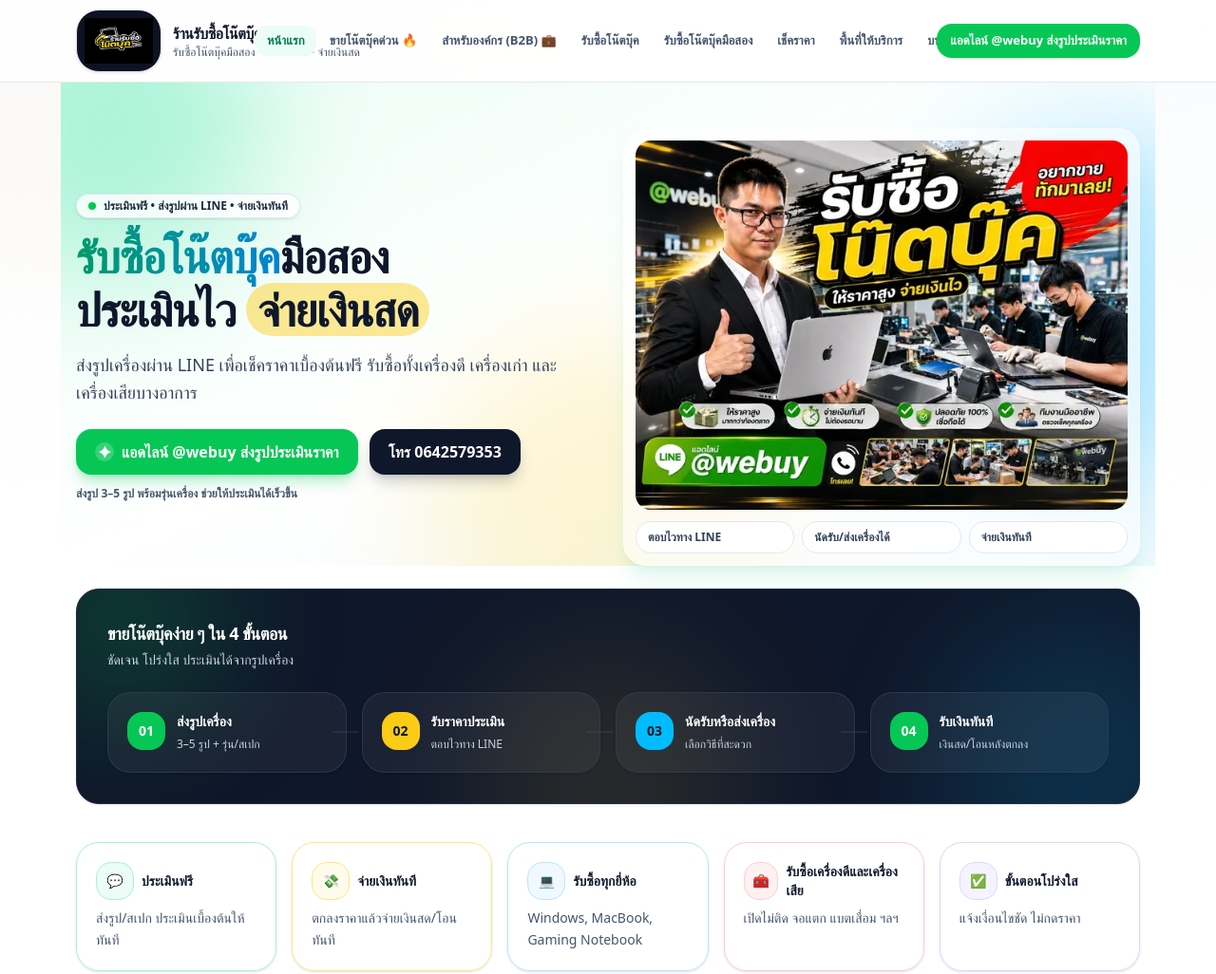
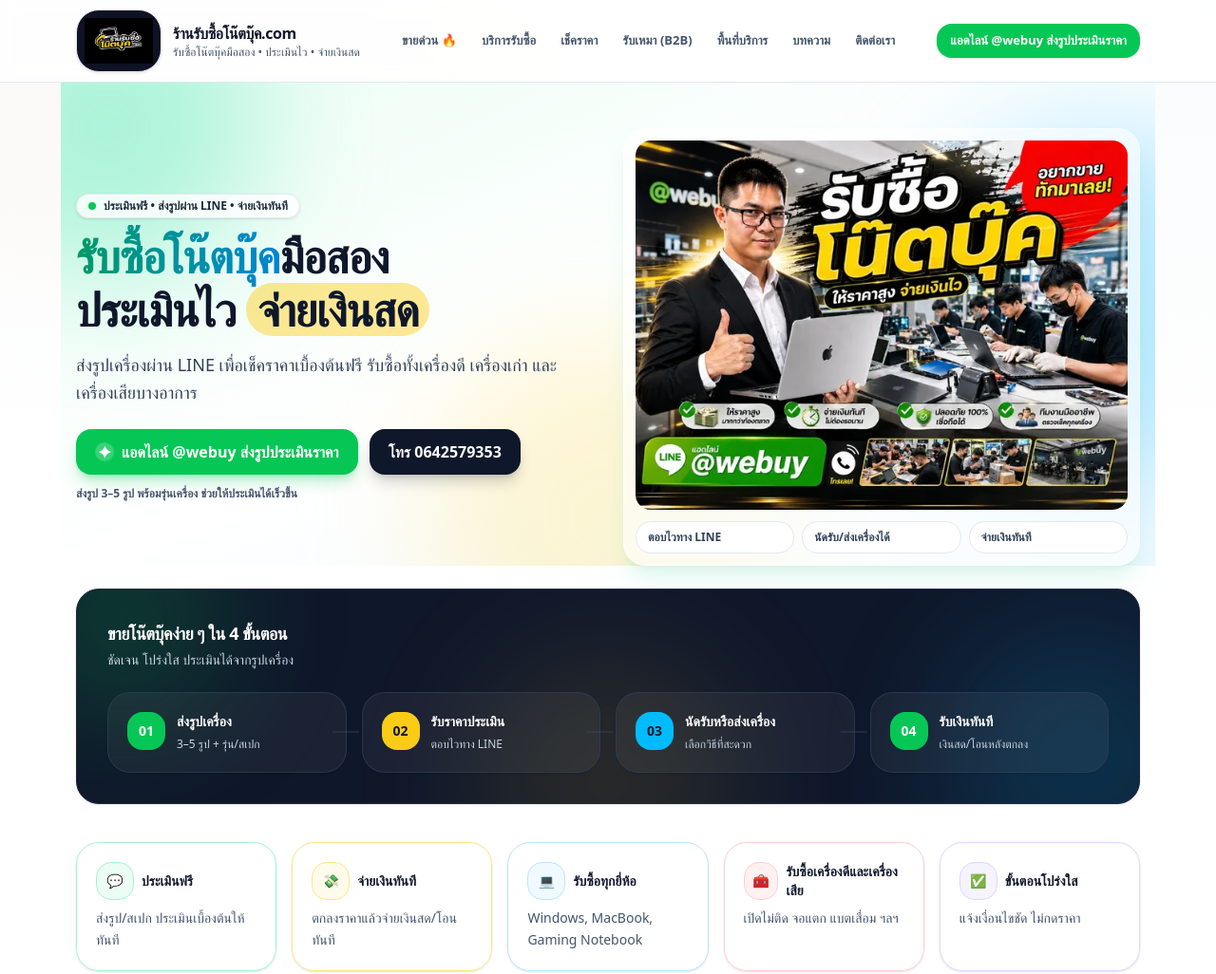
Before and after one commit to noteroru2/shopbuynotebook-thai, an Astro site: page / in a window 1280 px wide. Shown: the top 1026 px of the page at 95% size. Built offline with nearby package versions, Linux system fonts and the light colour scheme; Astro itself is replaced by a stand-in of ours.

Commit message:
style: optimize header nav items for cleaner UI

```diff
--- a/src/components/Header.astro
+++ b/src/components/Header.astro
@@ -4,15 +4,13 @@
 const pathname = Astro.url.pathname;
 
 const nav = [
-  { label: 'หน้าแรก', short: 'หน้าแรก', href: '/' },
-  { label: 'ขายโน๊ตบุ๊คด่วน 🔥', short: 'ขายด่วน 🔥', href: '/ขายโน๊ตบุ๊คด่วน/' },
-  { label: 'สำหรับองค์กร (B2B) 💼', short: 'รับเหมา 💼', href: '/รับเหมาโน๊ตบุ๊ค/' },
-  { label: 'รับซื้อโน๊ตบุ๊ค', short: 'รับซื้อ', href: '/รับซื้อโน๊ตบุ๊ค/' },
-  { label: 'รับซื้อโน๊ตบุ๊คมือสอง', short: 'มือสอง', href: '/รับซื้อโน๊ตบุ๊คมือสอง/' },
-  { label: 'เช็คราคา', short: 'เช็คราคา', href: '/เช็คราคาโน๊ตบุ๊ค/' },
-  { label: 'พื้นที่ให้บริการ', short: 'พื้นที่', href: '/พื้นที่ให้บริการ/' },
-  { label: 'บทความ', short: 'บทความ', href: '/blog/' },
-  { label: 'ติดต่อเรา', short: 'ติดต่อ', href: '/ติดต่อเรา/' },
+  { label: 'ขายด่วน 🔥', href: '/ขายโน๊ตบุ๊คด่วน/' },
+  { label: 'บริการรับซื้อ', href: '/รับซื้อโน๊ตบุ๊ค/' },
+  { label: 'เช็คราคา', href: '/เช็คราคาโน๊ตบุ๊ค/' },
+  { label: 'รับเหมา (B2B)', href: '/รับเหมาโน๊ตบุ๊ค/' },
+  { label: 'พื้นที่บริการ', href: '/พื้นที่ให้บริการ/' },
+  { label: 'บทความ', href: '/blog/' },
+  { label: 'ติดต่อเรา', href: '/ติดต่อเรา/' },
 ];
 
 const isActive = (href: string) => (href === '/' ? pathname === '/' : pathname.startsWith(href));
@@ -112,8 +110,7 @@
           ]}
           aria-current={isActive(item.href) ? 'page' : undefined}
         >
-          <span class="xl:hidden">{item.short ?? item.label}</span>
-          <span class="hidden xl:inline">{item.label}</span>
+          <span class="inline-block">{item.label}</span>
         </a>
       ))}
     </nav>
```
